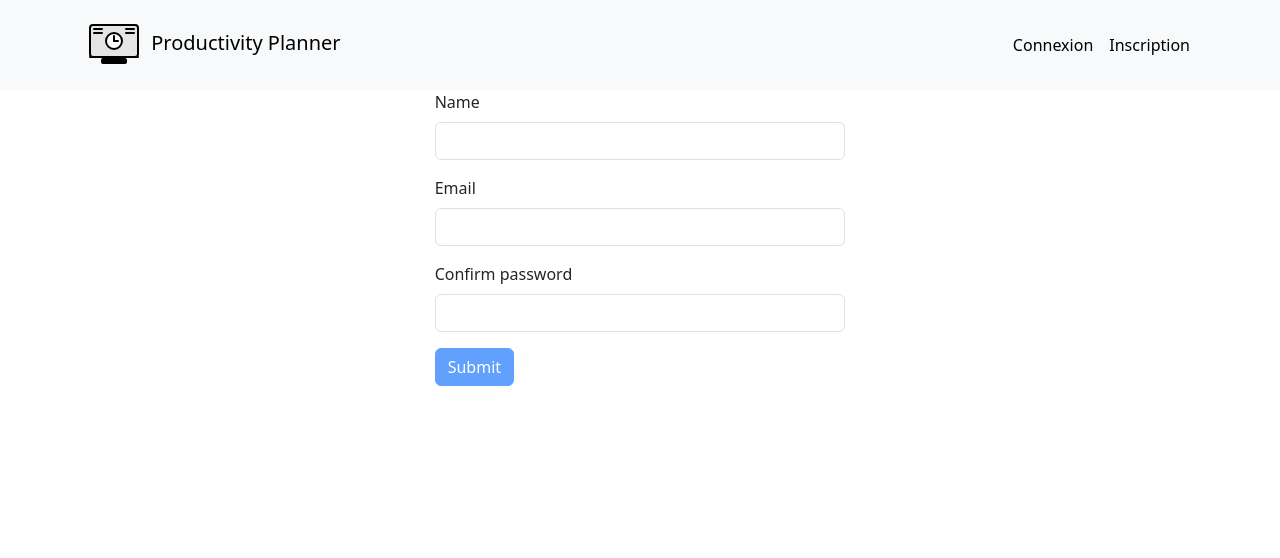
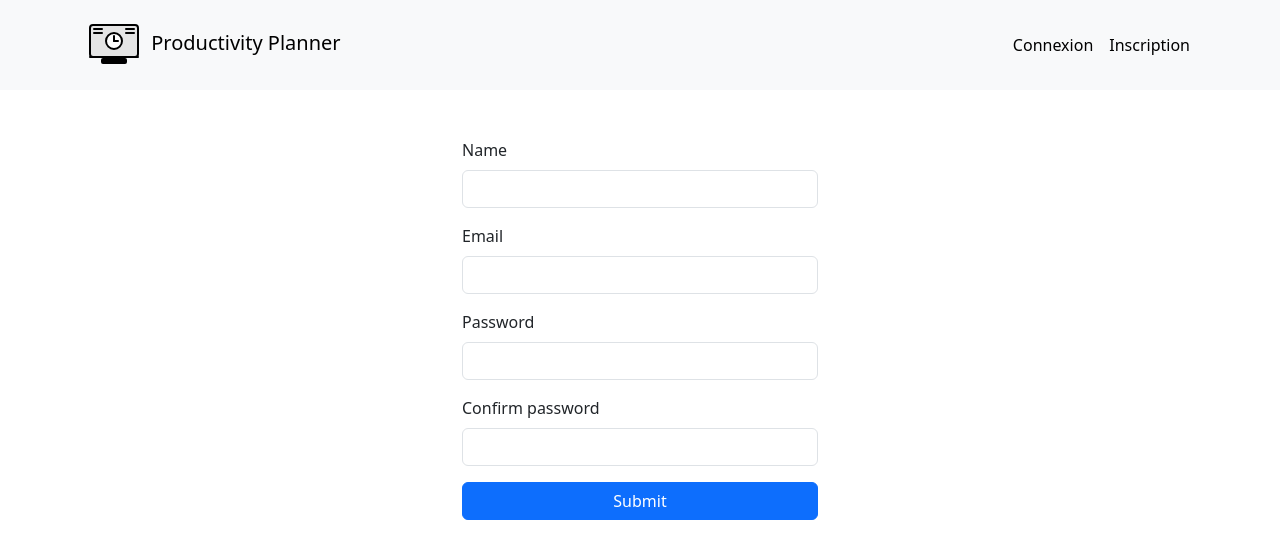
Before and after one commit to aurelien-gallea/productivity-planner, an Angular app: page /signup in a window 1280 px wide. Shown: the top 558 px of the page. Built offline with nearby package versions, Linux system fonts and the light colour scheme.

Commit message:
wip(signup): add ngmodel and html rules to form

```diff
--- a/src/app/visitor/signup/signup.page/signup.page.component.html
+++ b/src/app/visitor/signup/signup.page/signup.page.component.html
@@ -1,3 +1,4 @@
+<div class="container mt-5">
     <div class="row justify-content-center">
       <div class="col-4">
         <form (ngSubmit)="onSubmit()" #signupForm="ngForm">
@@ -7,12 +8,15 @@
             <input
               #nameField="ngModel"
               [(ngModel)]="name"
-            type="name"
+              type="text"
               name="name"
               class="form-control"
               id="name"
               required
-            maxlength="50"
+              minlength="3"
+              maxlength="20"
+              pattern="[a-zA-Z]+"
+              [class.is-invalid]="nameField.dirty && nameField.invalid"
             />
           </div>
           @if(nameField.dirty && nameField.hasError('required')) {
@@ -23,30 +27,50 @@
             <label for="email" class="form-label">Email</label>
             <input
               type="email"
+              [(ngModel)]="email"
+              name="email"
+              #emailField="ngModel"
               class="form-control"
               id="email"
               autocomplete="email"
+              required
+              [class.is-invalid]="emailField.dirty && emailField.invalid"
             />
           </div>
           <!-- PASSWORD -->
+          <div class="mb-3">
+            <label for="password" class="form-label">Password</label>
+            <input
+              type="password"
+              class="form-control"
+              id="password"
+              autocomplete="new-password"
+              [(ngModel)]="password"
+              #passwordField="ngModel"
+              name="password"
+              required
+              [class.is-invalid]="passwordField.dirty && passwordField.invalid"
+            />
+          </div>
+          <!-- CONFIRM PASSWORD -->
           <div class="mb-3">
             <label for="confirm-password" class="form-label">
               Confirm password
             </label>
             <input
+              [(ngModel)]="confirmPassword"
+              #confirmPasswordField="ngModel"
+              name="confirmPassword"
               type="password"
               class="form-control"
               id="confirm-password"
               autocomplete="new-password"
+              [class.is-invalid]="
+                confirmPasswordField.dirty && confirmPasswordField.invalid
+              "
             />
           </div>
-        <button
-          type="submit"
-          class="btn btn-primary"
-          [disabled]="signupForm.invalid"
-        >
-          Submit
-        </button>
+          <button type="submit" class="btn btn-primary w-100">Submit</button>
         </form>
       </div>
     </div>
```
Lines whose indentation alone changed are shown as unchanged.
